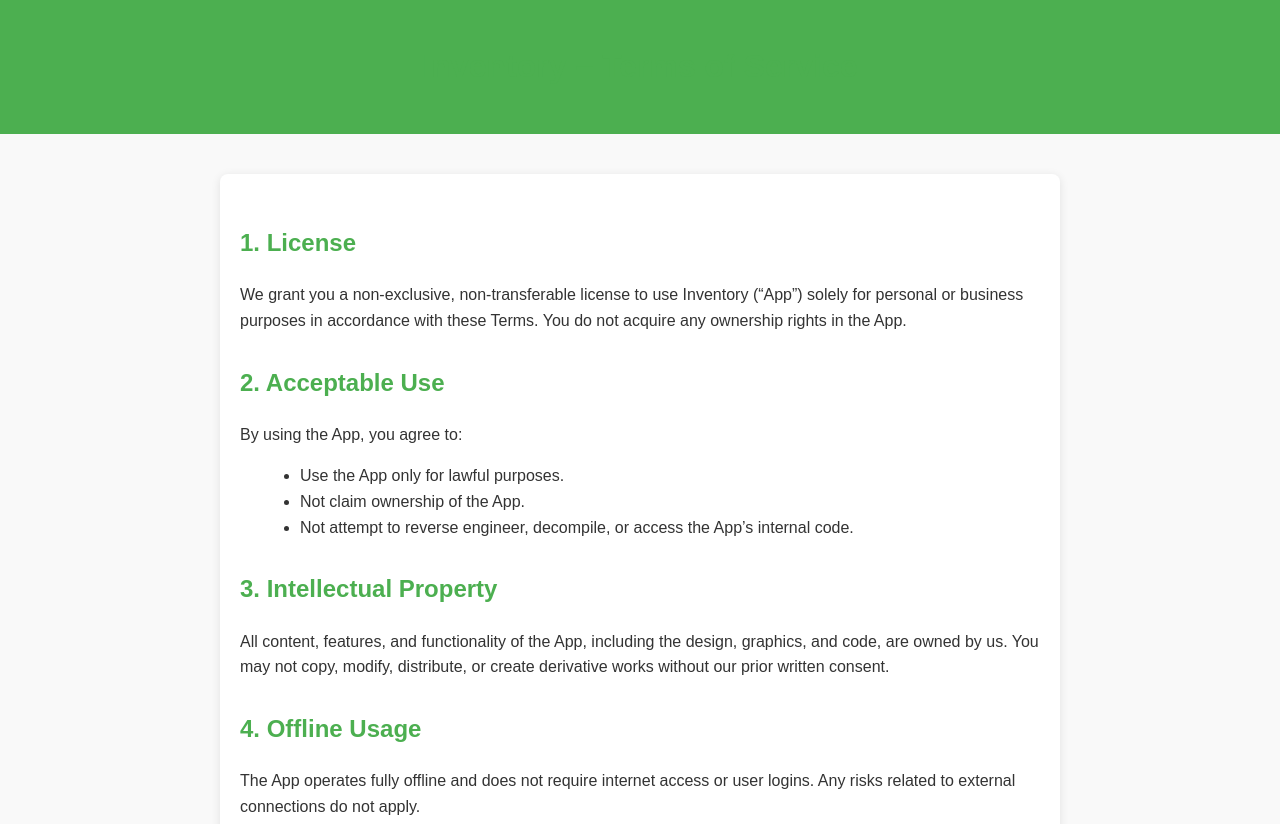
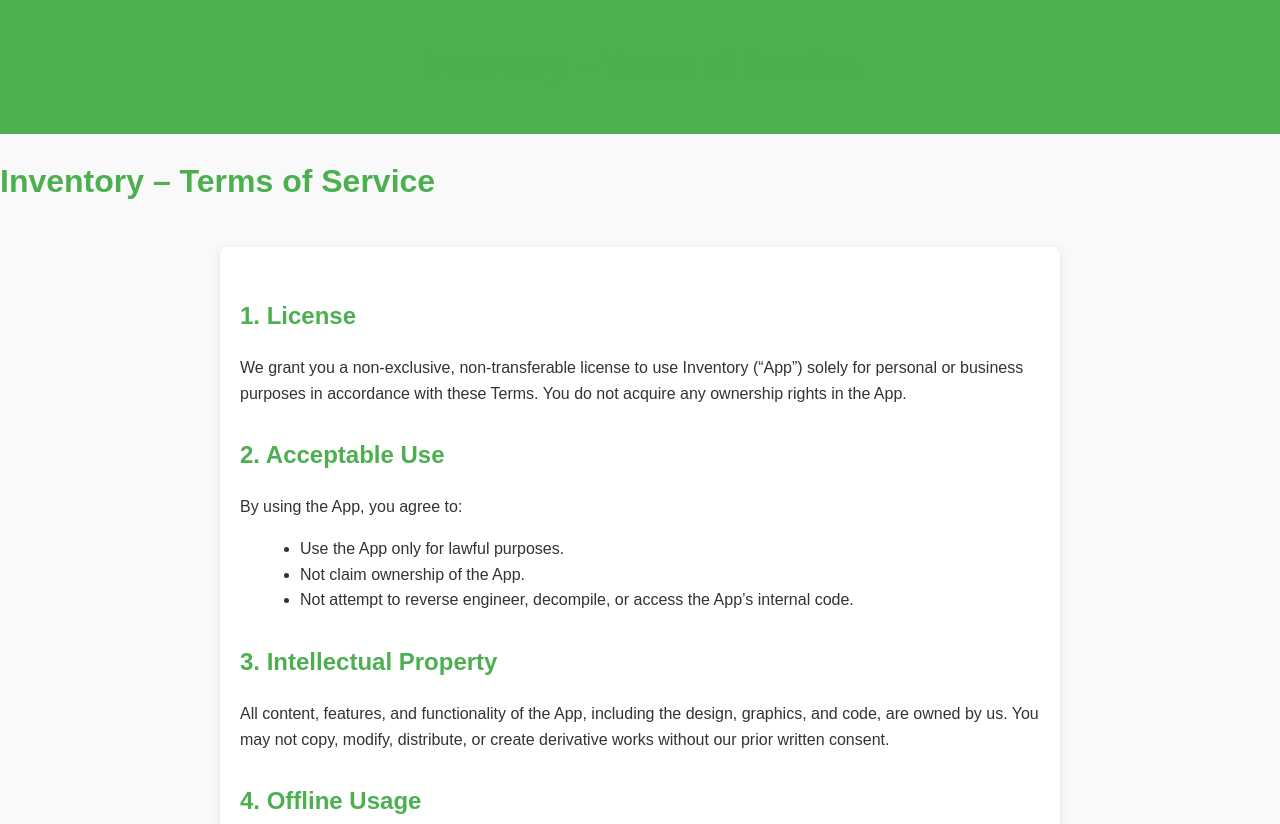
Before and after one commit to dev348522098994dev25/termsofservice, a plain HTML site: page docs/index.html in a window 1280 px wide. Shown: the top 824 px of the page. Drawn offline with Linux system fonts and the light colour scheme.

Commit message:
Update index.html

```diff
--- a/docs/index.html
+++ b/docs/index.html
@@ -60,7 +60,7 @@
 <header>
     <h1 color: white;>Inventory – Terms of Service</h1>
 </header>
-
+<h1 color: white;>Inventory – Terms of Service</h1>
 <main>
     <h2>1. License</h2>
     <p>We grant you a non-exclusive, non-transferable license to use Inventory (“App”) solely for personal or business purposes in accordance with these Terms. You do not acquire any ownership rights in the App.</p>
```
